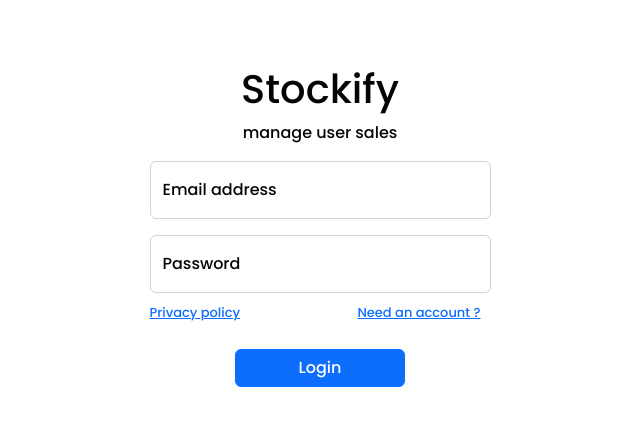
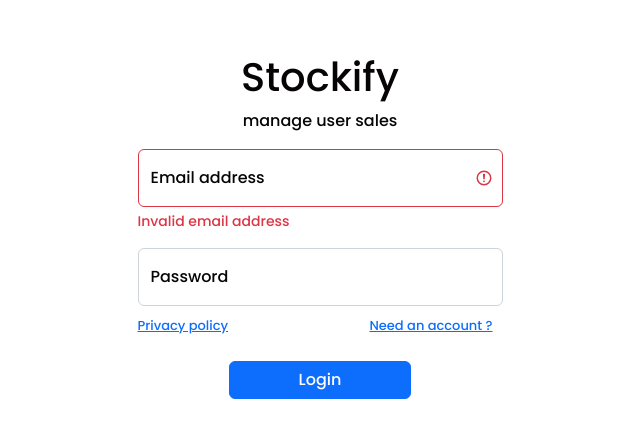
Before and after one commit to jck-bit/stockify, a React (Vite) app: page /login in a window 1280 px wide. Shown: the part 174-612 px from the top of the page, without its empty margins (320-960 px from the left). Built offline with nearby package versions, Linux system fonts and the light colour scheme.

Commit message:
corrected the email regex

```diff
--- a/src/login/index.tsx
+++ b/src/login/index.tsx
@@ -74,7 +74,9 @@ const LoginPage = () => {
             value={email}
             onChange={(e) => setEmail(e.target.value)}
             required
+            isInvalid={!/^[A-Z0-9._%+-]+@[A-Z0-9.-]+\.(com|COM)$/i.test(email)}
           />
+          <Form.Control.Feedback type="invalid">Invalid email address</Form.Control.Feedback>
         </FloatingLabel>
         <FloatingLabel controlId="floatingPassword" label="Password">
           <Form.Control
--- a/src/login/register.tsx
+++ b/src/login/register.tsx
@@ -84,7 +84,7 @@ const Register = () => {
             onChange={(e) => setEmail(e.target.value)}
             required
             //if the email is not valid
-            isInvalid={!/^[A-Z0-9._%+-]+@[A-Z0-9.-]+\.[A-Z]{2,}$/i.test(email)}
+            isInvalid={!/^[A-Z0-9._%+-]+@[A-Z0-9.-]+\.(com|COM)$/i.test(email)}
           />
           <Form.Control.Feedback type="invalid">Invalid email address</Form.Control.Feedback>
         </FloatingLabel>
```
